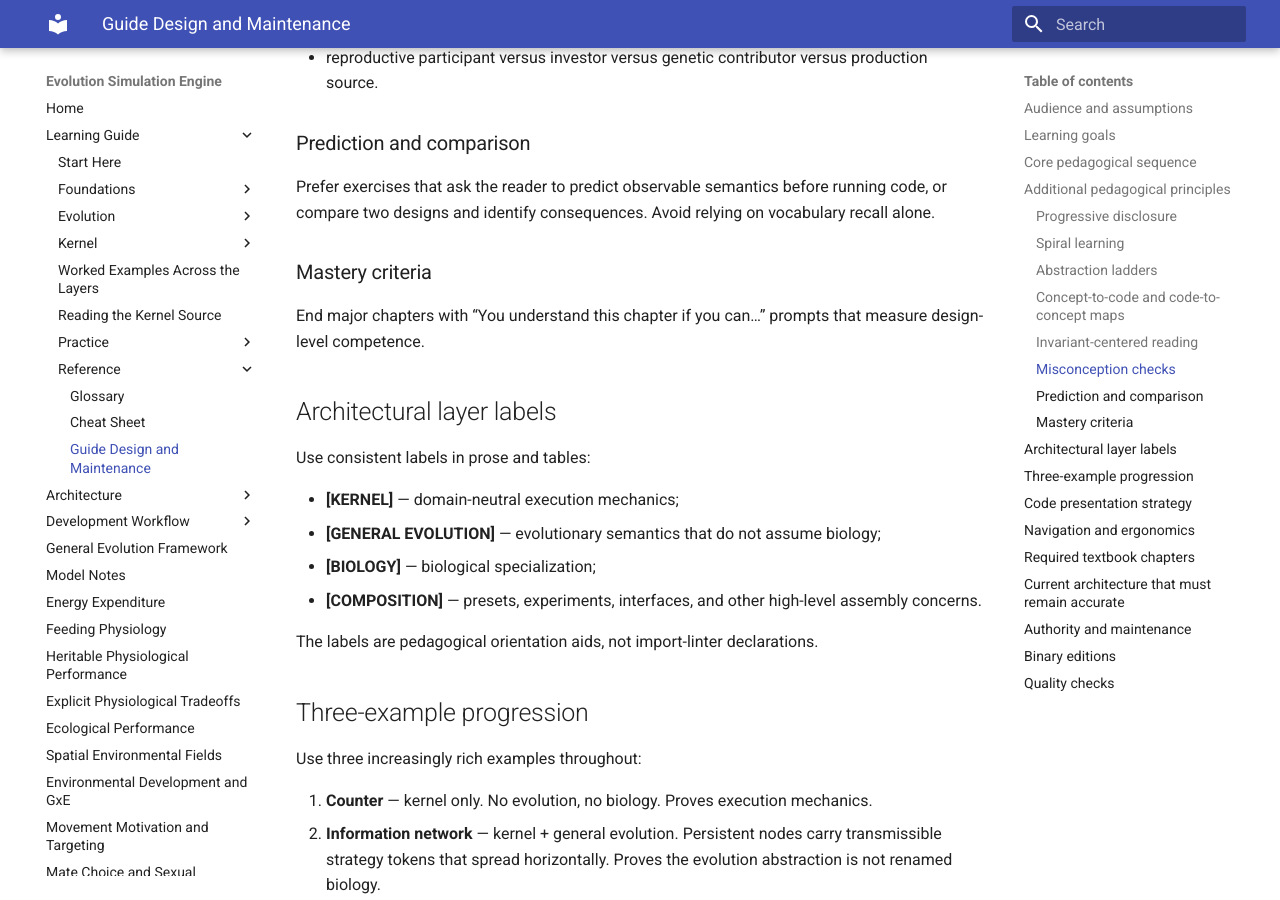
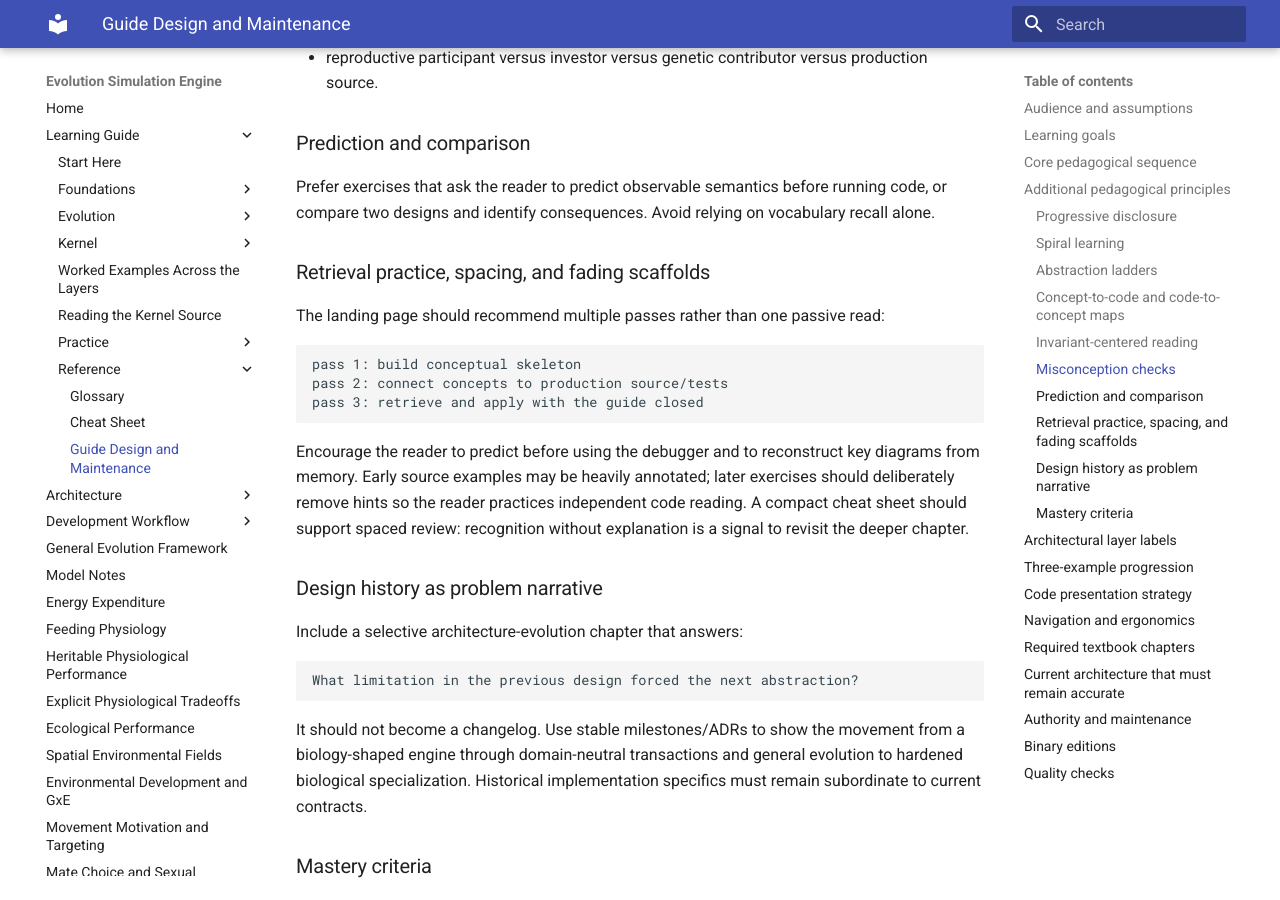
Before and after one commit to abdullahkhan57721/evolution-simulation-engine, an MkDocs documentation site: the page built from docs/learning/engine_guide/guide_spec.md, in a window 1280 px wide and 900 px high, scrolled down 4348 px. Built offline with MkDocs 1.6.1 and Material for MkDocs 9.7.7, drawn with Linux system fonts in a browser that asks for light colours; some of the changed text lies outside the part shown.

Commit message:
docs: preserve retrieval and architecture-history pedagogy

````diff
--- a/docs/learning/engine_guide/guide_spec.md
+++ b/docs/learning/engine_guide/guide_spec.md
@@ -193,6 +193,35 @@ Prefer exercises that ask the reader to predict observable semantics before
 running code, or compare two designs and identify consequences. Avoid relying on
 vocabulary recall alone.
 
+### Retrieval practice, spacing, and fading scaffolds
+
+The landing page should recommend multiple passes rather than one passive read:
+
+```text
+pass 1: build conceptual skeleton
+pass 2: connect concepts to production source/tests
+pass 3: retrieve and apply with the guide closed
+```
+
+Encourage the reader to predict before using the debugger and to reconstruct key
+diagrams from memory. Early source examples may be heavily annotated; later
+exercises should deliberately remove hints so the reader practices independent
+code reading. A compact cheat sheet should support spaced review: recognition
+without explanation is a signal to revisit the deeper chapter.
+
+### Design history as problem narrative
+
+Include a selective architecture-evolution chapter that answers:
+
+```text
+What limitation in the previous design forced the next abstraction?
+```
+
+It should not become a changelog. Use stable milestones/ADRs to show the movement
+from a biology-shaped engine through domain-neutral transactions and general
+evolution to hardened biological specialization. Historical implementation
+specifics must remain subordinate to current contracts.
+
 ### Mastery criteria
 
 End major chapters with “You understand this chapter if you can…” prompts that
@@ -272,6 +301,7 @@ The landing page must support at least these entry paths:
 - **I want to understand the kernel now**;
 - **I am reading code and I am lost**;
 - **I want to understand reproduction/evolution**;
+- **I want to understand why the architecture is this complicated**;
 - **I want to practice**.
 
 Use descriptive headings that work well with MkDocs search. Cross-link related
@@ -294,7 +324,7 @@ front-to-back course and as a reference manual.
 The durable content plan is:
 
 1. **Start Here** — learning paths, dependency graph, master architecture map,
-   source-of-truth warning.
+   source-of-truth warning, and recommended three-pass study cadence.
 2. **Software Architecture Primer** — abstraction, contracts/implementations,
    specialization/generalization, generic vs abstract vs concrete, composition,
    dependency direction/injection/inversion, layers/boundaries, coupling/cohesion,
@@ -318,14 +348,17 @@ The durable content plan is:
    telemetry/effects, observers, commit semantics.
 9. **Kernel Design Rationale and Invariants** — why not simpler designs; invariant
    catalog tied to tests and ADRs.
-10. **Worked Examples Across the Layers** — counter -> nonbiological evolution ->
+10. **How the Architecture Evolved** — selective problem-driven design history,
+    not a changelog.
+11. **Worked Examples Across the Layers** — counter -> nonbiological evolution ->
     biological example, with side-by-side comparison.
-11. **Reading the Kernel Source** — guided file order, heavily annotated method,
+12. **Reading the Kernel Source** — guided file order, heavily annotated method,
     semantic vs optimization code, source-reading strategy.
-12. **Debugger Labs** — breakpoints and state/RNG/event inspection.
-13. **Exercises** — predictions, design comparisons, and a mini-kernel build.
-14. **Glossary** — project-specific architecture/evolution vocabulary.
-15. **Cheat Sheet** — printable quick-reference maps and invariants.
+13. **Debugger Labs** — breakpoints and state/RNG/event inspection.
+14. **Exercises** — predictions, design comparisons, mini-kernel build, and
+    review-oriented practice.
+15. **Glossary** — project-specific architecture/evolution vocabulary.
+16. **Cheat Sheet** — printable quick-reference maps and invariants.
 
 Split or combine pages only when doing so improves navigation without removing
 substance.
@@ -398,4 +431,7 @@ review should verify:
 - diagrams remain readable in plain Markdown rendering;
 - code snippets match current `main`;
 - authoritative and pedagogical sources are clearly distinguished;
-- chapter mastery criteria actually test reasoning rather than trivia.
+- chapter mastery criteria actually test reasoning rather than trivia;
+- early chapters provide more scaffolding than later exercises; and
+- the cheat sheet supports delayed retrieval rather than becoming a replacement
+  for conceptual understanding.
````
